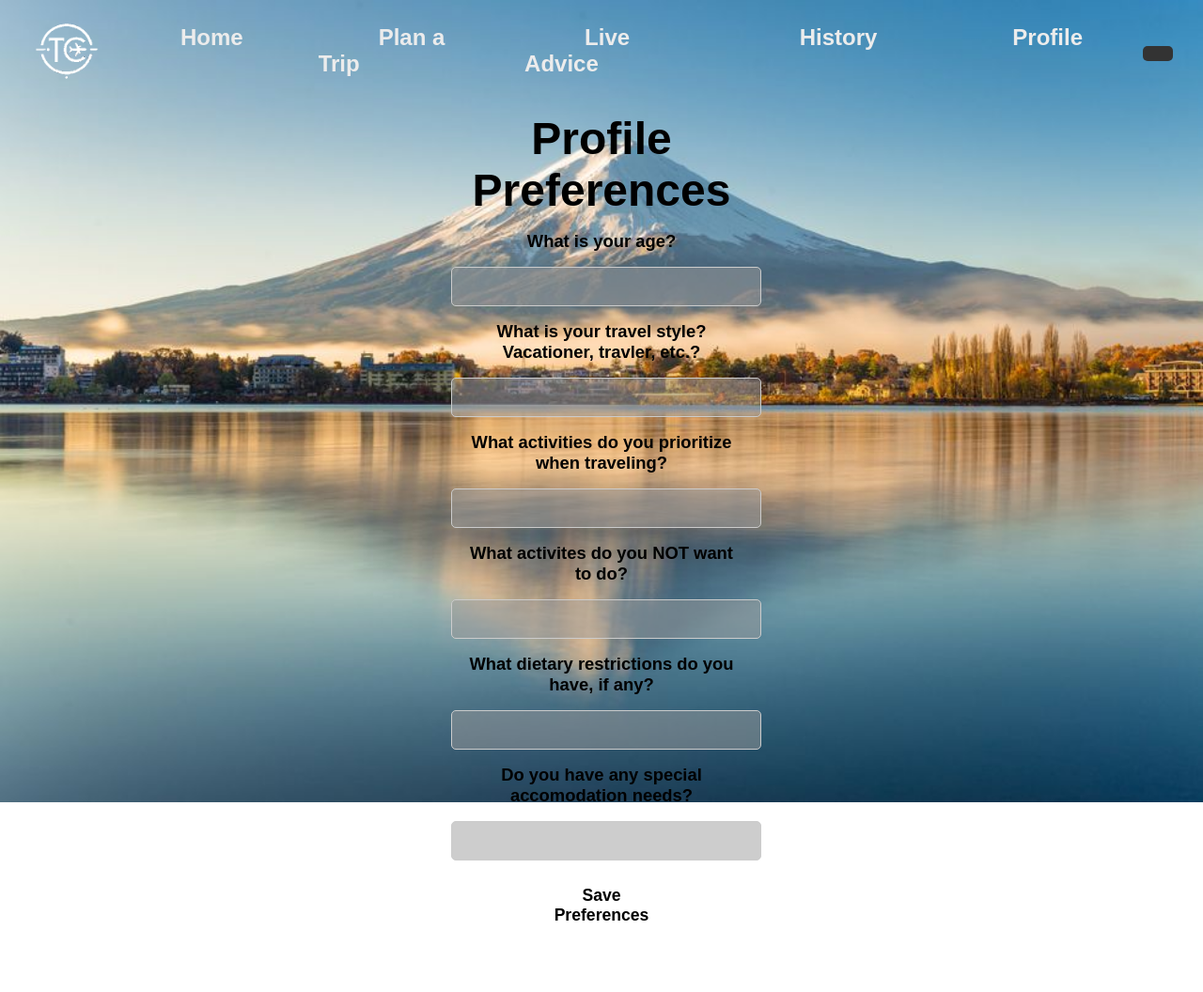
After one commit to noazaj/travel-companion, a Flask app: page /profile in a window 1280 px wide. The commit adds this page. Shown: the whole page at 94% size. Run offline with Flask 3, Linux system fonts and the light colour scheme; the visitor is signed in with stand-in values (Sample User, id 1).

Commit message:
Add additional recommendation info and add profile page

```diff
--- a/app/routes/web.py
+++ b/app/routes/web.py
@@ -61,7 +61,8 @@ def recommendations():
         return render_template('recommendations.html',
                                notification_update=notification_update,
                                weather_data=weather_data,
-                               itinerary_data=itinerary_data_out)
+                               itinerary_data=itinerary_data_out,
+                               promptUrl=promptSvcUrl())
     except TemplateNotFound:
         abort(404)
 
@@ -70,6 +71,42 @@ def recommendations():
 def login_method():
     try:
         return render_template('login-method.html')
+    except TemplateNotFound:
+        abort(404)
+
+
+@web_bp.route('/profile', methods=['GET'])
+def profile():
+    try:
+        return render_template('profile.html')
+    except TemplateNotFound:
+        abort(404)
+
+
+@web_bp.route('/profile', methods=['POST'])
+def profile_post():
+
+    # Get form data
+    content = request.form
+    age = content.get('age')
+    travelStyle = content.get('travel-style')
+    travelPriorities = content.get('travel-priorities')
+    travelAvoidances = content.get('travel-avoidances')
+    dietaryRestrictions = content.get('dietary-restrictions')
+    accomodations = content.get('accomodations')
+
+    # Save to database
+
+    # Fetch from database and reload profile
+
+    try:
+        return render_template('profile.html',
+                               age=age,
+                               travelStyle=travelStyle,
+                               travelPriorities=travelPriorities,
+                               travelAvoidances=travelAvoidances,
+                               dietaryRestrictions=dietaryRestrictions,
+                               accomodations=accomodations)
     except TemplateNotFound:
         abort(404)
 
@@ -91,8 +128,7 @@ def get_notification():
 #
 ###########################################################
 def promptServiceInitialReq(content):
-    r = requests.post('http://' + PROMPT_SVC_HOST + ':' + PROMPT_SVC_PORT +
-                      '/v1/prompt/initial-trip-planning-req',
+    r = requests.post(f'{promptSvcUrl()}/v1/prompt/initial-trip-planning-req',
                       json=content)
     response = r.json()
     gpt_message = response['gpt-message']
@@ -102,8 +138,8 @@ def promptServiceInitialReq(content):
 
 
 def promptServiceChat(messages):
-    return requests.post('http://' + PROMPT_SVC_HOST + ':' + PROMPT_SVC_PORT +
-                         '/v1/prompt/itinerary', json={"messages": messages})
+    return requests.post(f'{promptSvcUrl()}/v1/prompt/itinerary',
+                         json={"messages": messages})
 
 
 def fetch_weather_update(location):
@@ -111,7 +147,7 @@ def fetch_weather_update(location):
     global get_weather_data
 
     weather_payload = {"location": location}
-    url = f'http://{PROMPT_SVC_HOST}:{PROMPT_SVC_PORT}/v1/prompt/weather'
+    url = f'{promptSvcUrl()}/v1/prompt/weather'
     r = requests.post(url, json=weather_payload)
 
     if r.status_code == 200:
@@ -125,6 +161,10 @@ def fetch_weather_update(location):
         }
 
 
+def promptSvcUrl():
+    return f'http://{PROMPT_SVC_HOST}:{PROMPT_SVC_PORT}'
+
+
 def generate_weather_data(weather_data):
     return json.loads(f"{weather_data}")
 
--- a/app/static/styles.css
+++ b/app/static/styles.css
@@ -434,6 +434,87 @@ footer {
     text-decoration: underline;
     margin-left: 10px;
 }
+
+/* Profile css */
+.profile-container {
+    display: flex;
+    justify-content: center;
+    gap: 1rem;
+    padding: 2rem;
+}
+
+.profile-text {
+    position: absolute;
+    top: 5rem;
+    left: 30rem;
+    right: 30rem;
+    /* transform: translate(-75%, -50%); */
+    text-align: center;
+    color: #000000;
+    /* text-shadow: 0 0 3px #000000; */
+}
+
+.profile-text h1 {
+    font-size: 3rem;
+    margin-bottom: 1rem;
+}
+
+.profile-form label {
+    font-weight: bold;
+    display: block;
+    margin: 1rem;
+    font-size: 1.15rem;
+}
+
+.profile-form input, .profile-form textarea {
+    font-weight: bold;
+    color: #ffffff;
+    background: rgba(156, 156, 156, 0.5);
+    padding: 0.75rem;
+    width: calc(100% - 1rem); /* Adjust for padding */
+    /* padding: 10px; */
+    border: 1px solid #ccc;
+    border-radius: 5px;
+    height: 1rem;
+    font-size: 1rem;
+}
+
+.profile-form textarea::placeholder {
+    font-weight: bold;
+    color: #fff; /* Change this to your desired placeholder color */
+}
+
+.profile-form textarea {
+    font-weight: bold;
+    color: #fff;
+    background: rgba(156, 156, 156, 0.5);
+    padding: 1rem;
+    resize: vertical;
+    height: 50px;
+    width: calc(100% - 1rem);
+    border: 1px solid #ccc;
+    border-radius: 5px;
+    font-size: 1rem;
+}
+
+.profile-submit-btn {
+    font-weight: bold;
+    background: none;
+    color: #000000;
+    border: 2px solid white;
+    padding: 0.5rem 1rem;
+    font-size: 1.1rem;
+    cursor: pointer;
+    text-align: center;
+    display: inline-block;
+    white-space: normal;
+    word-wrap: break-word;
+    border-radius: 5px;
+    width: 11rem;
+    height: 4rem;
+    margin-top: 1rem;
+}
+
 
 
 /*
--- a/app/templates/index.html
+++ b/app/templates/index.html
@@ -17,8 +17,7 @@
                 <li><a href="{{ url_for('web.plan_a_trip') }}">Plan a Trip</a></li>
                 <li><a href="{{ url_for('web.recommendations') }}">Live Advice</a></li>
                 <li><a href="#history">History</a></li>
-                <li><a href="#support">Support</a></li>
-                <li><a href="#advice">Live Advice</a></li>
+                <li><a href="{{ url_for('web.profile') }}">Profile</a></li>
             </ul>
             {% if 'profile' in session %}
                 <div class="user-info">
--- a/app/templates/plan-a-trip.html
+++ b/app/templates/plan-a-trip.html
@@ -17,7 +17,7 @@
                 <li><a href="{{ url_for('web.plan_a_trip') }}">Plan a Trip</a></li>
                 <li><a href="{{ url_for('web.recommendations') }}">Live Advice</a></li>
                 <li><a href="#history">History</a></li>
-                <li><a href="#support">Support</a></li>
+                <li><a href="{{ url_for('web.profile') }}">Profile</a></li>
             </ul>
             {% if 'profile' in session %}
                 <div class="user-info">
--- /dev/null
+++ b/app/templates/profile.html
@@ -0,0 +1,143 @@
+<!DOCTYPE html>
+<html lang="en">
+<head>
+    <meta charset="UTF-8">
+    <meta name="viewport" content="width=device-width, initial-scale=1.0">
+    <title>Plan a Trip - Travel Companion</title>
+    <link rel="stylesheet" href="{{ url_for('static', filename='styles.css') }}" type="text/css">
+</head>
+<body>
+    <header>
+        <nav>
+            <div class="logo">
+                <img src="{{ url_for('static', filename='images/logo_white.png') }}" alt="Logo">
+            </div>
+            <ul>
+                <li><a href="{{ url_for('web.home') }}">Home</a></li>
+                <li><a href="{{ url_for('web.plan_a_trip') }}">Plan a Trip</a></li>
+                <li><a href="{{ url_for('web.recommendations') }}">Live Advice</a></li>
+                <li><a href="#history">History</a></li>
+                <li><a href="{{ url_for('web.profile') }}">Profile</a></li>
+            </ul>
+            {% if 'profile' in session %}
+                <div class="user-info">
+                    <button class="log-out" onclick="logout()"><span>{{ session['profile']['name'] }}</span></button>
+                </div>
+            {% else %}
+                <button class="log-in" onclick="openLoginModal()">Sign In</button>
+            {% endif %}
+        </nav>
+    </header>
+
+    <!-- Sign In Modal -->
+    <div id="signinModal" class="modal">
+        <div class="modal-content">
+            <span class="close" onclick="closeModal()">&times;</span>
+            <h2>Sign In</h2>
+            <button class="sign-in-btn github-btn" onclick="location.href='login/github'">Sign in with GitHub</button>
+            <button class="sign-in-btn google-btn" onclick="location.href='login/google'">Sign in with Google</button>
+            <button class="sign-in-btn facebook-btn" onclick="location.href='login/facebook'">Sign in with Facebook</button>
+        </div>
+    </div>
+
+    <main>
+        <section class="adventure">
+            <img src="{{ url_for('static', filename='images/mount_fuji_mst.jpg') }}" alt="Mountain">
+            <div class="profile-container">
+                <div class="profile-text">
+                    <h1>Profile Preferences</h1>
+                    <form class="profile-form" method="POST" href="{{ url_for('web.profile_post') }}">
+                        {% if age %}
+                        <label for="age">What is your age?</label>
+                        <input type="number" id="age" name="age"  min="1" placeholder="{{age}}" required>
+                        {% else %}
+                        <label for="age">What is your age?</label>
+                        <input type="number" id="age" name="age"  min="1" required>
+                        {% endif %}
+
+                        {% if travelStyle %}
+                        <label for="travel-style">What is your travel style? Vacationer, travler, etc.?</label>
+                        <input type="text" id="travel-style" name="travel-style" placeholder="{{travelStyle}}" required>
+                        {% else %}
+                        <label for="travel-style">What is your travel style? Vacationer, travler, etc.?</label>
+                        <input type="text" id="travel-style" name="travel-style" required>
+                        {% endif %}
+
+                        {% if travelPriorities %}
+                        <label for="travel-priorities">What activities do you prioritize when traveling?</label>
+                        <input type="text" id="travel-priorities" name="travel-priorities" placeholder="{{travelPriorities}}"  required>
+                        {% else %}
+                        <label for="travel-priorities">What activities do you prioritize when traveling?</label>
+                        <input type="text" id="travel-priorities" name="travel-priorities" required>
+                        {% endif %}
+
+                        {% if travelAvoidances %}
+                        <label for="travel-avoidances">What activites do you NOT want to do?</label>
+                        <input type="text" id="travel-avoidances" name="travel-avoidances" placeholder="{{travelAvoidances}}" vrequired>
+                        {% else %}
+                        <label for="travel-avoidances">What activites do you NOT want to do?</label>
+                        <input type="text" id="travel-avoidances" name="travel-avoidances" vrequired>
+                        {% endif %}
+
+                        {% if dietaryRestrictions %}
+                        <label for="dietary-restrictions">What dietary restrictions do you have, if any?</label>
+                        <input type="text" id="dietary-restrictions" name="dietary-restrictions" placeholder="{{dietaryRestrictions}}" required>
+                        {% else %}
+                        <label for="dietary-restrictions">What dietary restrictions do you have, if any?</label>
+                        <input type="text" id="dietary-restrictions" name="dietary-restrictions" required>
+                        {% endif %}
+
+                        {% if accomodations %}
+                        <label for="accomodations">Do you have any special accomodation needs?</label>
+                        <input type="text" id="accomodations" name="accomodations" placeholder="{{accomodations}}" required>
+                        {% else %}
+                        <label for="accomodations">Do you have any special accomodation needs?</label>
+                        <input type="text" id="accomodations" name="accomodations" required>
+                        {% endif %}
+
+                        <button type="submit" class="profile-submit-btn">Save Preferences</button>
+                    </form>
+                </div>
+        </section>
+    </main>
+    <footer>
+        <p>Copyright © Travel Companion 2024. All Rights Reserved.</p>
+    </footer>
+    <script>
+
+        function toggleAccordion(id) {
+            var content = document.getElementById(id);
+            if (content.style.display === "block") {
+                content.style.display = "none";
+            } else {
+                content.style.display = "block";
+            }
+        }
+
+        function decodeHtmlEntities(str) {
+            var txt = document.createElement('textarea');
+            txt.innerHTML = str;
+            return txt.value;
+        }
+
+        function openLoginModal() {
+            document.getElementById('signinModal').style.display = 'block';
+        }
+
+        function closeModal() {
+            document.getElementById('signinModal').style.display = "none";
+        }
+
+        function logout() {
+            location.href = "{{ url_for('oauth.logout') }}";
+        }
+
+        // Close the modal if the user clicks outside of it
+        window.onclick = function(event) {
+            if (event.target == document.getElementById('signinModal')) {
+                document.getElementById('signinModal').style.display = "none";
+        }
+    }
+    </script>
+</body>
+</html>
```
Also changed, not shown: New_User_Prompts.md (added, +6 -0 lines), app/templates/recommendations.html (+10 -3 lines).
